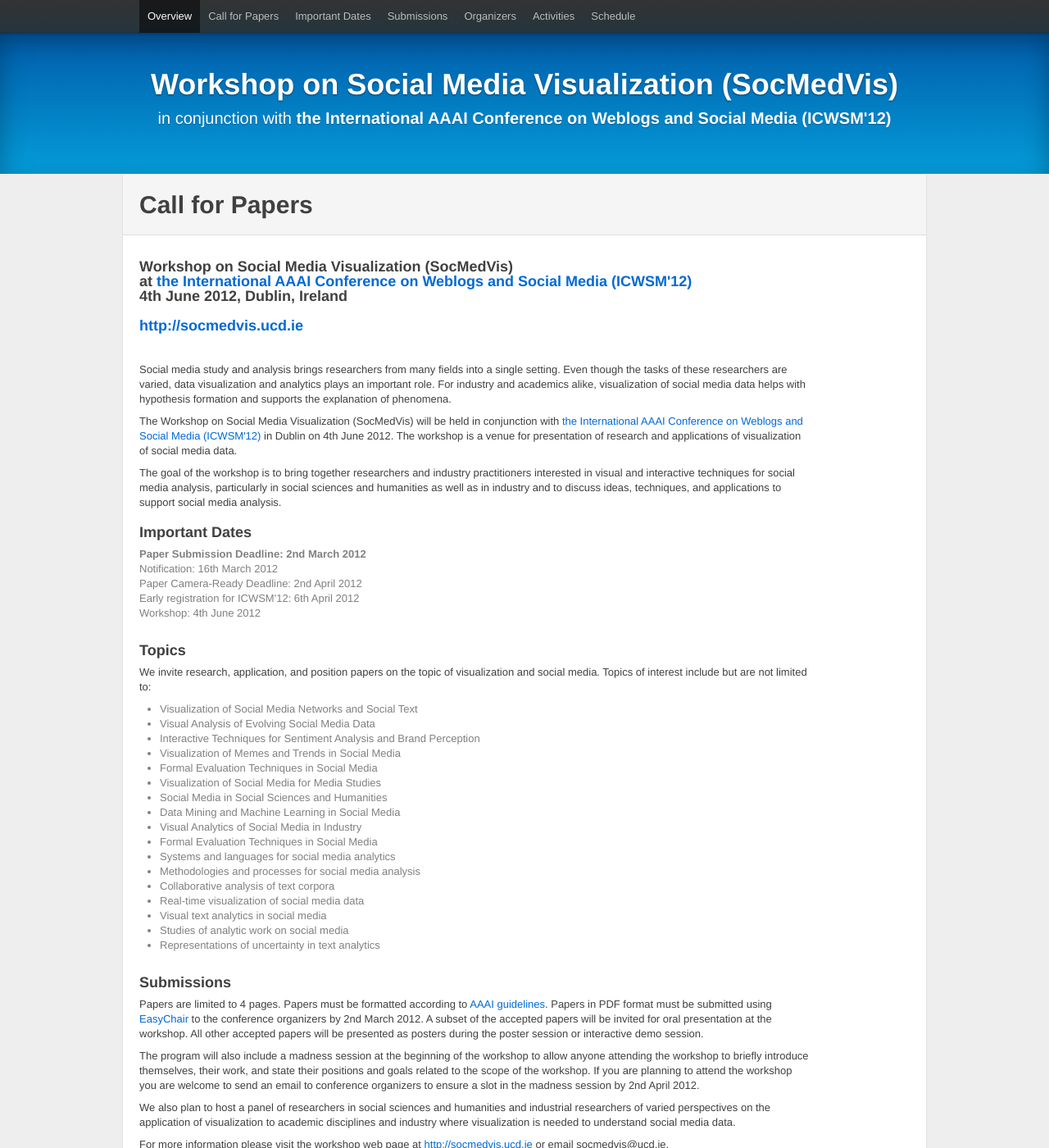
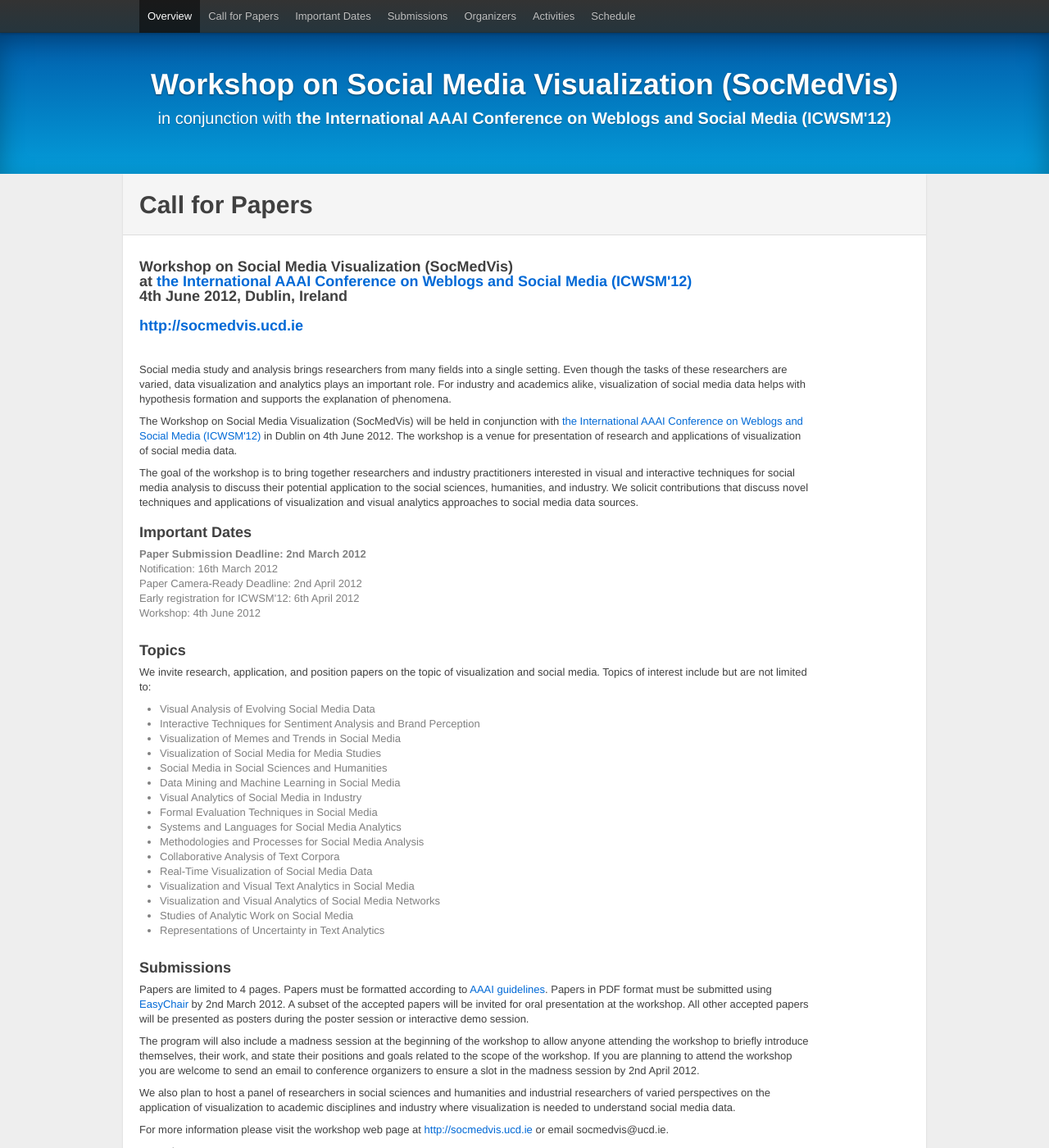
Before and after one commit to harrigan/socmedvis.ucd.ie, a Jekyll site: the page built from _source/call_for_papers.html, in a window 1280 px wide and 1400 px high. Shown: the whole window at 82% size. Built offline with Jekyll 4.4.1, drawn with Linux system fonts in a browser that asks for light colours; Markdown is read by kramdown in place of the engine named in the settings.

Commit message:
Revised the CFP

```diff
--- a/_source/call_for_papers.html
+++ b/_source/call_for_papers.html
@@ -25,7 +25,7 @@
   in Dublin on 4th June 2012. The workshop is a venue for presentation of research and applications of visualization of social media data.
 </p>
 <p>
-  The goal of the workshop is to bring together researchers and industry practitioners interested in visual and interactive techniques for social media analysis, particularly in social sciences and humanities as well as in industry and to discuss ideas, techniques, and applications to support social media analysis.
+  The goal of the workshop is to bring together researchers and industry practitioners interested in visual and interactive techniques for social media analysis to discuss their potential application to the social sciences, humanities, and industry.  We solicit contributions that discuss novel techniques and applications of visualization and visual analytics approaches to social media data sources.
 </p>
 <h3>
   Important Dates
@@ -57,9 +57,6 @@
 </p>
 <ul>
   <li>
-    Visualization of Social Media Networks and Social Text
-  </li>
-  <li>
     Visual Analysis of Evolving Social Media Data
   </li>
   <li>
@@ -67,9 +64,6 @@
   </li>
   <li>
     Visualization of Memes and Trends in Social Media
-  </li>
-  <li>
-    Formal Evaluation Techniques in Social Media
   </li>
   <li>
     Visualization of Social Media for Media Studies
@@ -87,25 +81,28 @@
     Formal Evaluation Techniques in Social Media
   </li>
   <li>
-    Systems and languages for social media analytics
+    Systems and Languages for Social Media Analytics
   </li>
   <li>
-    Methodologies and processes for social media analysis
+    Methodologies and Processes for Social Media Analysis
   </li>
   <li>
-    Collaborative analysis of text corpora
+    Collaborative Analysis of Text Corpora
   </li>
   <li>
-    Real-time visualization of social media data
+    Real-Time Visualization of Social Media Data
   </li>
   <li>
-    Visual text analytics in social media
+    Visualization and Visual Text Analytics in Social Media
   </li>
   <li>
-    Studies of analytic work on social media
+    Visualization and Visual Analytics of Social Media Networks
   </li>
   <li>
-    Representations of uncertainty in text analytics
+    Studies of Analytic Work on Social Media
+  </li>
+  <li>
+    Representations of Uncertainty in Text Analytics
   </li>
 </ul>
 <h3>
@@ -118,7 +115,7 @@
   <a href='http://www.easychair.org/conferences/?conf=socmedvis2012'>
     EasyChair
   </a>
-  to the conference organizers by 2nd March 2012. A subset of the accepted papers will be invited for oral presentation at the workshop. All other accepted papers will be presented as posters during the poster session or interactive demo session.
+  by 2nd March 2012. A subset of the accepted papers will be invited for oral presentation at the workshop. All other accepted papers will be presented as posters during the poster session or interactive demo session.
 </p>
 <p>
   The program will also include a madness session at the beginning of the workshop to allow anyone attending the workshop to briefly introduce themselves, their work, and state their positions and goals related to the scope of the workshop. If you are planning to attend the workshop you are welcome to send an email to conference organizers to ensure a slot in the madness session by 2nd April 2012.
```
Also changed, not shown: 1 other file.
